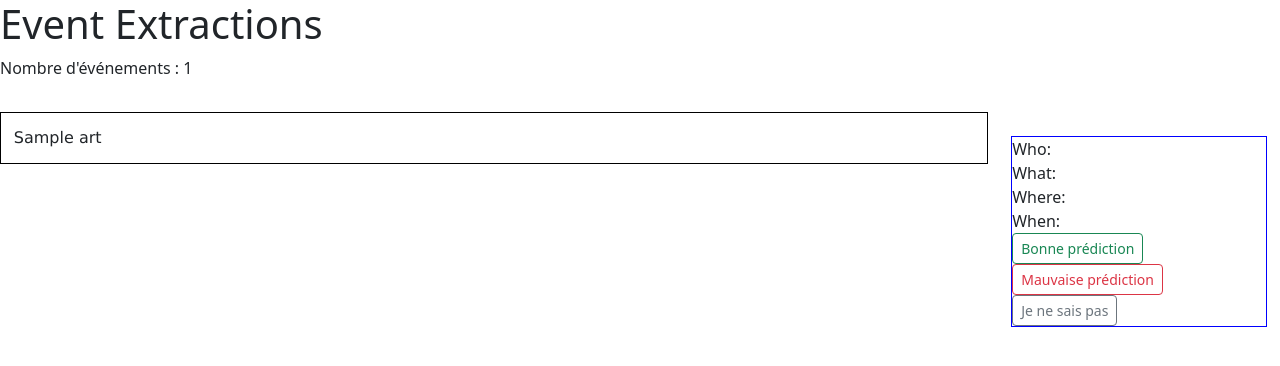
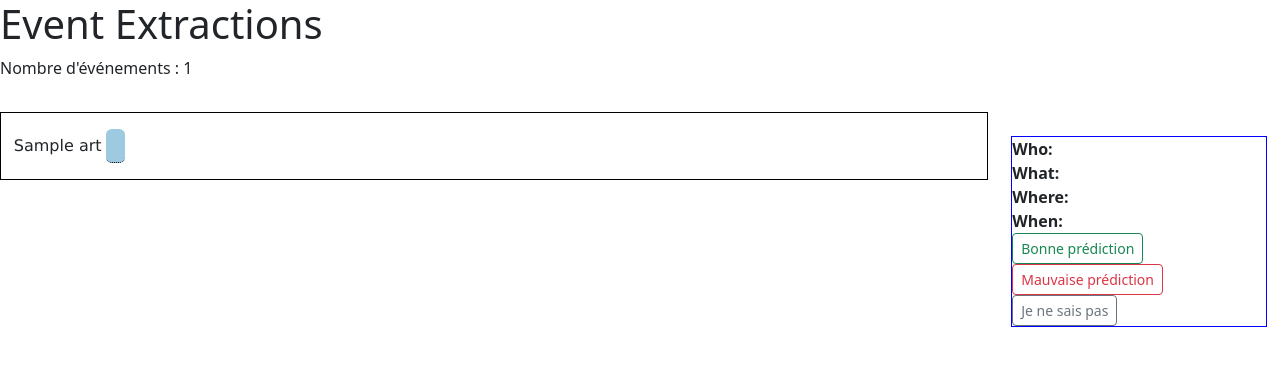
Before and after one commit to TelecomParis-ProjetFilRouge-AirbusDS/AirMopss, a Flask app: template airmopss/webapp/templates/event.html in a window 1280 px wide. Shown: the top 366 px of the page. Run offline with Flask 2, Linux system fonts and the light colour scheme; the template is opened without the code that fills it: most values are stand-ins (such as "Sample title", 1, 10 or a date in 2020); parts of the project's set-up code (start-up, migrations or seed data) failed here and were passed over; some libraries are stand-ins or nearby versions.

Commit message:
update css layout

```diff
--- a/airmopss/webapp/static/event.css
+++ b/airmopss/webapp/static/event.css
@@ -2,7 +2,7 @@
   font-family: verdana;
   /*text-align: center;*/
   /*font-style: italic;*/
-
+  font-color: #636363;
   box-sizing: content-box;
   max-width: 75%;
   margin-top: 2em;
@@ -11,22 +11,40 @@
   white-space: normal;
   /* padding: 20px;*/
   padding: 1%;
+  line-height: 2.5em;
 }
 
-#event_page strong {
-background-color: blue;
+#event_page mark {
+    background-color: #9ecae1;
+    color: #333;
+
+    padding: 0.45em 0.6em;
+    margin: 0 0.25em;
+    line-height: 1;
+    border-radius: 0.35em;
+
 
 }
-#event_page strong:hover {
-    background-color: red;
+
+#event_page mark:hover {
+    background-color: #2b8cbe;
+    /*background-color: #0D6EFD;*/
+    color: #ddd;
+    background: {bg};
+    padding: 0.45em 0.6em;
+    margin: 0 0.25em;
+    line-height: 1;
+    border-radius: 0.35em;
     /* ouvrir une fenêtre à part, en passant la fenêtre en visible ? */
+
 }
 
 #event_page .event {
   display: inline;
   border-bottom: 1px dotted black;
   /* color of the span text */
-  color: rgb(119, 162, 241);
+  /*color: #DDDDDD;*/
+  /*rgb(119, 162, 241);*/
 }
 
 #event_page .absolute {
--- a/airmopss/webapp/templates/event.html
+++ b/airmopss/webapp/templates/event.html
@@ -16,9 +16,9 @@
 
         {{ article[ns.current_index:next_event[0]].replace("\n", "\n<br/>")|safe }}
 
-        <strong class="event" data-event="{{ next_event[2] }}">
+        <mark class="event" data-event="{{ next_event[2] }}">
           {{ article[next_event[0]:next_event[1]].replace("\n", "\n<br/>")|safe }}
-        </strong>
+        </mark>
 
         {% set ns.current_index = next_event[1] %}
       {% endfor %}
@@ -27,10 +27,10 @@
 
     </div>
     <div id="event-container" class="absolute">
-      Who: <div id='who'> </div>
-      What: <div id='what'> </div>
-      Where: <div id='where'> </div>
-      When: <div id='when'> </div>
+      <div><strong>Who:&nbsp;</strong><span id='who'></span></div>
+      <div><strong>What:&nbsp;</strong><span id='what'> </span></div>
+      <div><strong>Where:&nbsp;</strong><span id='where'> </span></div>
+      <div><strong>When:&nbsp;</strong><span id='when'> </span></div>
 
       <button type="button" class="btn btn-outline-success  btn-sm" value=1 onclick="alert('L\'étiquette 1 a été ajoutée pour cette prédiction')">Bonne prédiction</button>
       <button type="button" class="btn btn-outline-danger btn-sm" value=0 onclick="alert('L\'étiquette 0 a été ajoutée pour cette prédiction')">Mauvaise prédiction</button>
```
